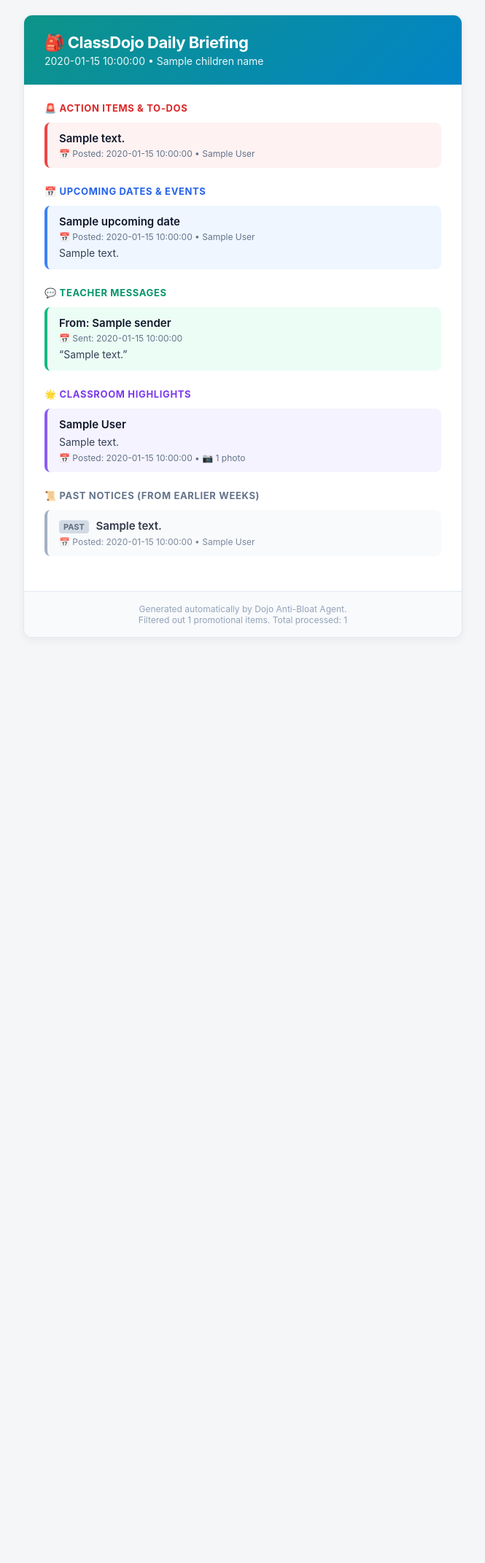
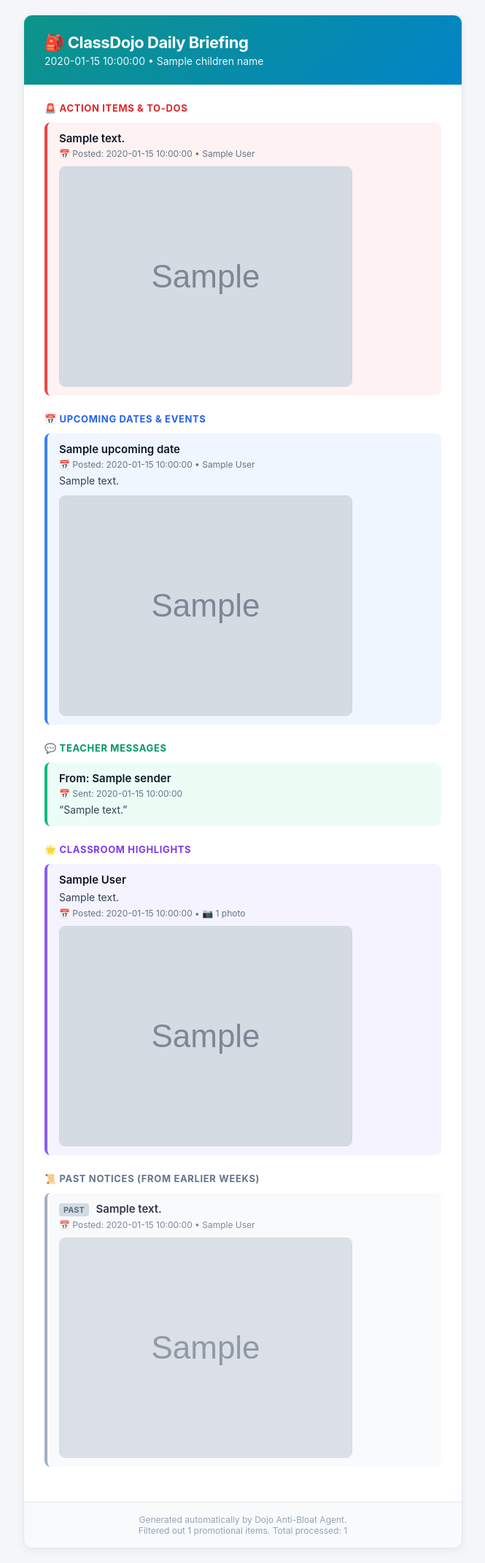
Before and after one commit to danielherrington/dojo-zen, a Python web app: template src/dojo/templates/email_digest.html in a window 1280 px wide. Shown: the whole page at 73% size, without its empty margins (307-972 px from the left). Before the commit the page ends 874 px from the top, so only its background shows below. Run offline with Jinja, Linux system fonts and the light colour scheme; the template is opened without the code that fills it: most values are stand-ins (such as "Sample title", 1, 10 or a date in 2020); grey boxes marked "Sample" are stand-in pictures.

Commit message:
feat(email): render unblurred teacher photos and flyer images inline in daily digest

```diff
--- a/src/dojo/templates/email_digest.html
+++ b/src/dojo/templates/email_digest.html
@@ -185,6 +185,15 @@
                   📅 Posted: {{ item.posted_at_str }}
                   {% if item.author %} &bull; {{ item.author }}{% endif %}
                 </div>
+                {% if item.image_urls %}
+                  <div style="margin-top: 10px;">
+                    {% for img in item.image_urls %}
+                      <a href="{{ img }}" target="_blank" style="display: block; margin-top: 8px; text-decoration: none;">
+                        <img src="{{ img }}" alt="Flyer / Attachment" style="max-width: 100%; height: auto; border-radius: 8px; display: block; border: 1px solid #cbd5e1;" />
+                      </a>
+                    {% endfor %}
+                  </div>
+                {% endif %}
               </div>
             {% endfor %}
           </div>
@@ -203,6 +212,15 @@
                 </div>
                 {% if d.details and d.details != d.title %}
                   <p class="item-body">{{ d.details }}</p>
+                {% endif %}
+                {% if d.image_urls %}
+                  <div style="margin-top: 10px;">
+                    {% for img in d.image_urls %}
+                      <a href="{{ img }}" target="_blank" style="display: block; margin-top: 8px; text-decoration: none;">
+                        <img src="{{ img }}" alt="Event Flyer / Attachment" style="max-width: 100%; height: auto; border-radius: 8px; display: block; border: 1px solid #cbd5e1;" />
+                      </a>
+                    {% endfor %}
+                  </div>
                 {% endif %}
               </div>
             {% endfor %}
@@ -237,6 +255,15 @@
                     &bull; 📷 {{ h.attachment_count }} photo{% if h.attachment_count > 1 %}s{% endif %}
                   {% endif %}
                 </div>
+                {% if h.image_urls %}
+                  <div style="margin-top: 10px;">
+                    {% for img in h.image_urls %}
+                      <a href="{{ img }}" target="_blank" style="display: block; margin-top: 8px; text-decoration: none;">
+                        <img src="{{ img }}" alt="Classroom Photo" style="max-width: 100%; height: auto; border-radius: 8px; display: block; border: 1px solid #cbd5e1;" />
+                      </a>
+                    {% endfor %}
+                  </div>
+                {% endif %}
               </div>
             {% endfor %}
           </div>
@@ -256,6 +283,15 @@
                   📅 Posted: {{ item.posted_at_str }}
                   {% if item.author %} &bull; {{ item.author }}{% endif %}
                 </div>
+                {% if item.image_urls %}
+                  <div style="margin-top: 10px;">
+                    {% for img in item.image_urls %}
+                      <a href="{{ img }}" target="_blank" style="display: block; margin-top: 8px; text-decoration: none;">
+                        <img src="{{ img }}" alt="Flyer / Attachment" style="max-width: 100%; height: auto; border-radius: 8px; display: block; border: 1px solid #cbd5e1;" />
+                      </a>
+                    {% endfor %}
+                  </div>
+                {% endif %}
               </div>
             {% endfor %}
           </div>
```
Also changed, not shown: src/dojo/digest.py (+26 -8 lines), tests/test_digest.py (+9 -0 lines).
